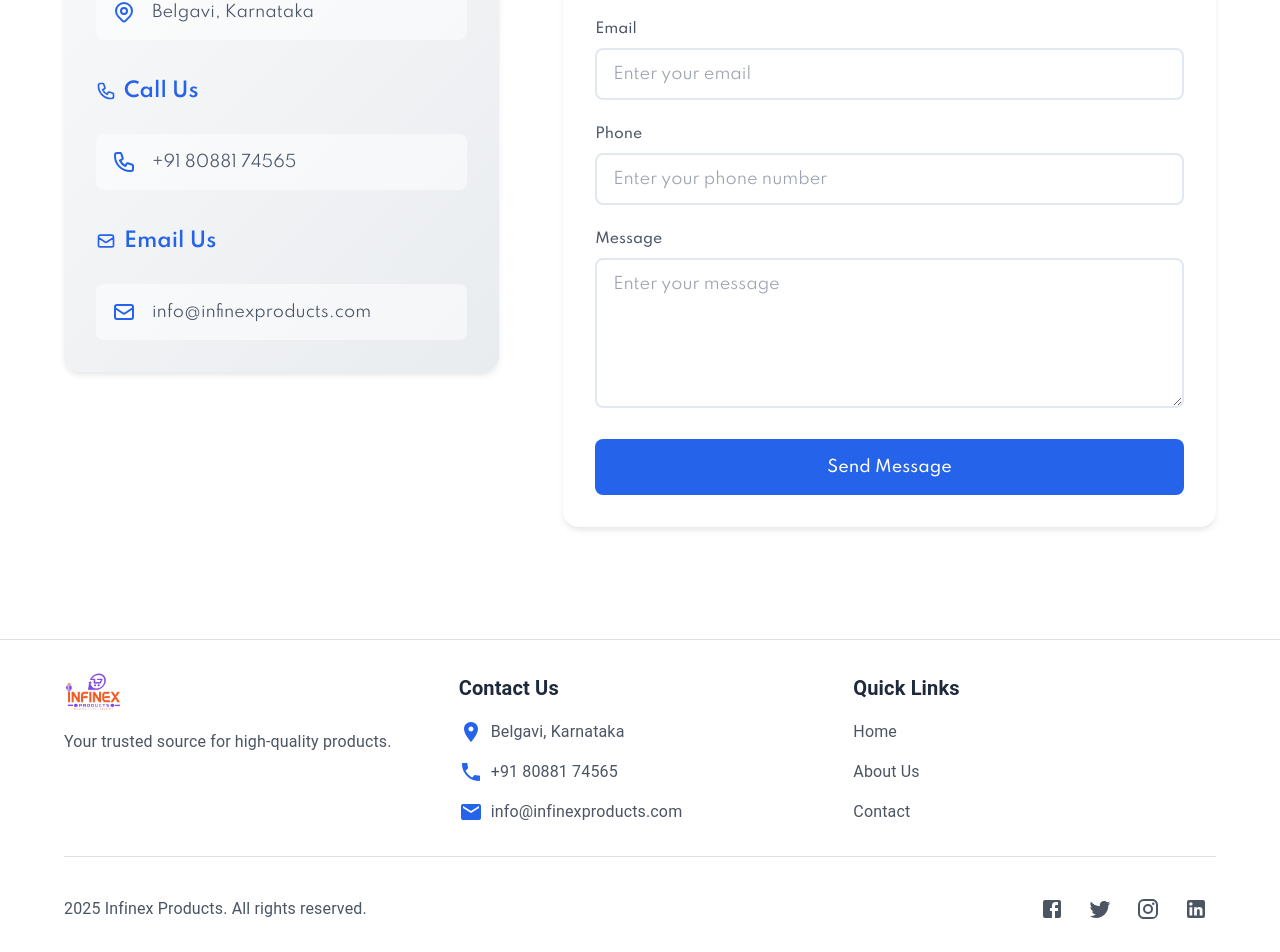
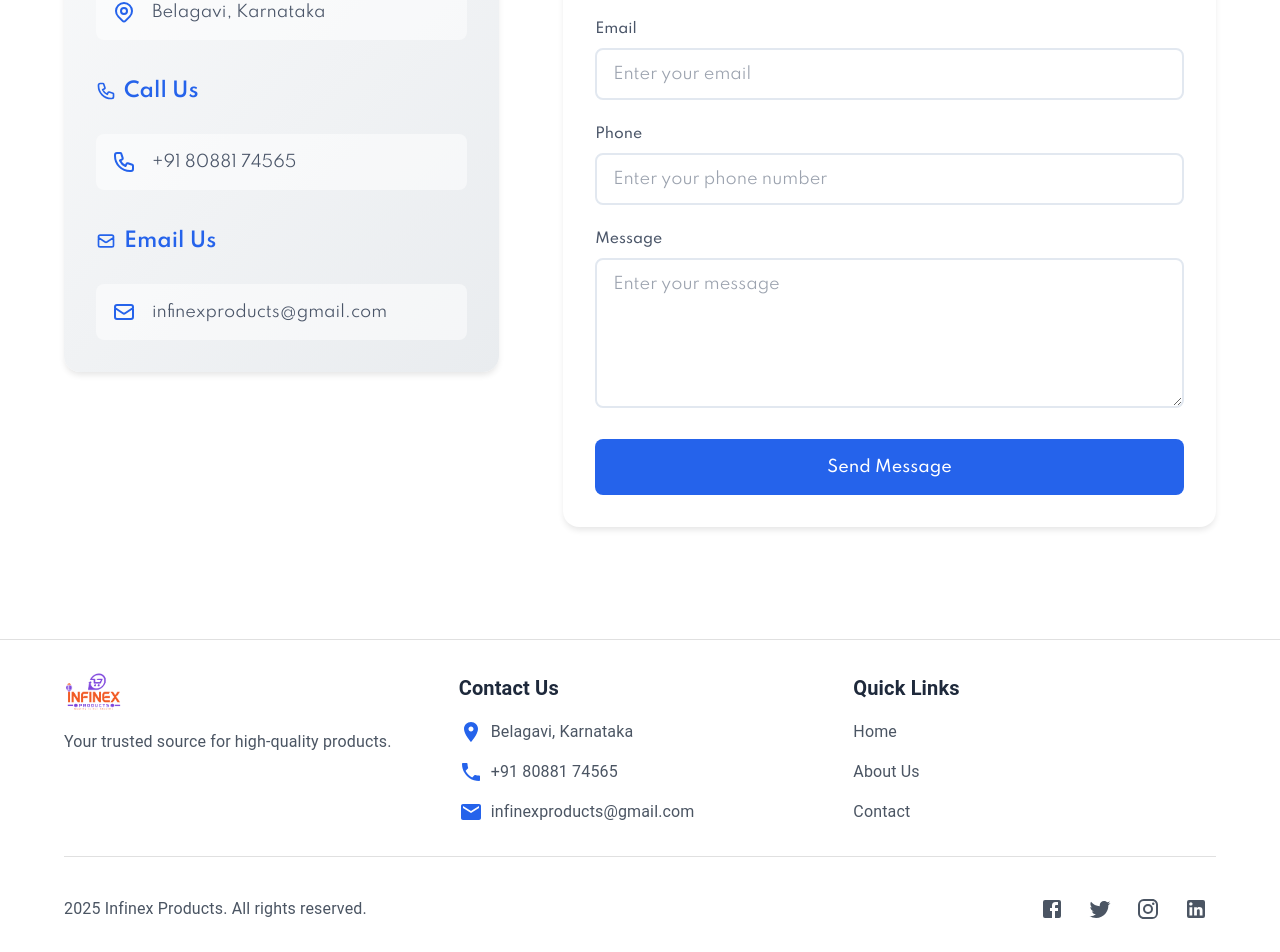
Before and after one commit to Vishal3kt/infinex-products, a React (Vite) app: page /contact in a window 1280 px wide. Shown: the part 499-1451 px from the top of the page. Built offline with nearby package versions, Linux system fonts and the light colour scheme; no server answers.

Commit message:
changes added

```diff
--- a/src/components/AboutContact.css
+++ b/src/components/AboutContact.css
@@ -249,7 +249,7 @@
 }
 
 /* Dark mode support */
-@media (prefers-color-scheme: dark) {
+/* @media (prefers-color-scheme: dark) {
     .page-title {
         color: #f3f4f6;
     }
@@ -299,7 +299,7 @@
         border-color: #3b82f6;
         box-shadow: 0 0 0 3px rgba(59, 130, 246, 0.1);
     }
-}
+} */
 
 /* Responsive design */
 @media (max-width: 1024px) {
--- a/src/components/Contact.jsx
+++ b/src/components/Contact.jsx
@@ -19,9 +19,7 @@ const Contact = () => {
 
     const handleSubmit = (e) => {
         e.preventDefault();
-        // Handle form submission here
         console.log('Form submitted:', formData);
-        // Reset form
         setFormData({
             name: '',
             email: '',
@@ -52,7 +50,7 @@ const Contact = () => {
                                 <path strokeLinecap="round" strokeLinejoin="round" strokeWidth={2} d="M17.657 16.657L13.414 20.9a1.998 1.998 0 01-2.827 0l-4.244-4.243a8 8 0 1111.314 0z" />
                                 <path strokeLinecap="round" strokeLinejoin="round" strokeWidth={2} d="M15 11a3 3 0 11-6 0 3 3 0 016 0z" />
                             </svg>
-                            <span>Belgavi, Karnataka</span>
+                            <span>Belagavi, Karnataka</span>
                         </a>
                     </div>
 
@@ -82,7 +80,7 @@ const Contact = () => {
                             <svg className="contact-icon" viewBox="0 0 24 24" fill="none" stroke="currentColor">
                                 <path strokeLinecap="round" strokeLinejoin="round" strokeWidth={2} d="M3 8l7.89 5.26a2 2 0 002.22 0L21 8M5 19h14a2 2 0 002-2V7a2 2 0 00-2-2H5a2 2 0 00-2 2v10a2 2 0 002 2z" />
                             </svg>
-                            <span>info@infinexproducts.com</span>
+                            <span>infinexproducts@gmail.com</span>
                         </a>
                     </div>
                 </div>
--- a/src/components/Footer.jsx
+++ b/src/components/Footer.jsx
@@ -46,7 +46,7 @@ const Footer = () => {
                             <Box sx={{ display: 'flex', alignItems: 'center' }}>
                                 <LocationOnIcon sx={{ mr: 1, color: '#2563eb' }} />
                                 <Typography variant="body1" sx={{ color: '#4b5563' }}>
-                                    Belgavi, Karnataka
+                                    Belagavi, Karnataka
                                 </Typography>
                             </Box>
                             <Box sx={{ display: 'flex', alignItems: 'center' }}>
@@ -76,7 +76,7 @@ const Footer = () => {
                                         '&:hover': { color: '#2563eb' }
                                     }}
                                 >
-                                    info@infinexproducts.com
+                                    infinexproducts@gmail.com
                                 </Typography>
                             </Box>
                         </Stack>
--- a/src/components/Loader.css
+++ b/src/components/Loader.css
@@ -54,7 +54,7 @@
 }
 
 /* Dark mode support */
-@media (prefers-color-scheme: dark) {
+/* @media (prefers-color-scheme: dark) {
     .loader-container {
         background: rgba(17, 24, 39, 0.8);
     }
@@ -71,4 +71,4 @@
     .loader-text {
         color: #3b82f6;
     }
-}
+} */
--- a/src/components/ProductTop.css
+++ b/src/components/ProductTop.css
@@ -654,7 +654,7 @@
 }
 
 /* Dark mode */
-@media (prefers-color-scheme: dark) {
+/* @media (prefers-color-scheme: dark) {
 
     .product-card,
     .dialog-container,
@@ -700,4 +700,4 @@
     .skeleton-price {
         background: linear-gradient(90deg, #2d3748 25%, #4a5568 50%, #2d3748 75%);
     }
-}
+} */
--- a/src/pages/Contact.jsx
+++ b/src/pages/Contact.jsx
@@ -16,7 +16,7 @@ const Contact = () => {
                         <Box sx={{ display: 'flex', alignItems: 'center', mb: 2 }}>
                             <LocationOnIcon sx={{ mr: 2, color: 'primary.main' }} />
                             <Typography variant="body1">
-                                Belgavi,<br />
+                                Belagavi,<br />
                                 Karnataka
                             </Typography>
                         </Box>
@@ -33,8 +33,7 @@ const Contact = () => {
                         <Box sx={{ display: 'flex', alignItems: 'center', mb: 2 }}>
                             <EmailIcon sx={{ mr: 2, color: 'primary.main' }} />
                             <Typography variant="body1">
-                                info@infinexproducts.com<br />
-                                support@infinexproducts.com
+                                infinexproducts@gmail.com<br />
                             </Typography>
                         </Box>
                     </Grid>
```
Also changed, not shown: 1 other file (tests, documents, lock files or other folders).
